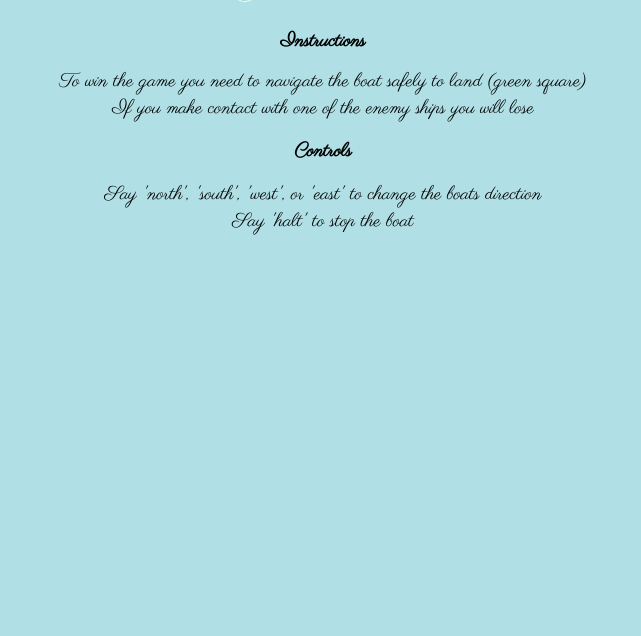
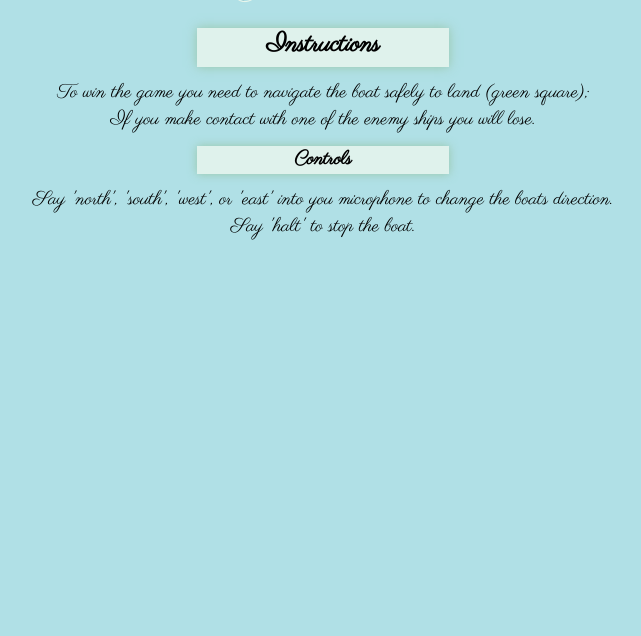
Before and after one commit to rodgnathaniel/Constantine, a Django app: page /instructions/ in a window 1280 px wide. Shown: the part 164-800 px from the top of the page, without its empty margins (317-958 px from the left). Run offline with Django 3.2, Linux system fonts and the light colour scheme; some libraries are stand-ins or nearby versions.

Commit message:
orgnanized everything

```diff
--- a/Constantine/boat/templates/boat/instructions.html
+++ b/Constantine/boat/templates/boat/instructions.html
@@ -2,11 +2,12 @@
 
 {% block content %}
 
-<h1 class="goodbye">Instructions</h1>
-<span class="goodbye">To win the game you need to navigate the boat safely to land (green square)</span>
-<span class="goodbye">If you make contact with one of the enemy ships you will lose</span>
-<h2 class="goodbye">Controls</h2>
-<span class="goodbye">Say 'north', 'south', 'west', or 'east' to change the boats direction</span>
-<span class="goodbye">Say 'halt' to stop the boat</span>
+    <h1 id="instructions">Instructions</h1>
+        <span class="center_text">To win the game you need to navigate the boat safely to land (green square);</span>
+        <span class="center_text">If you make contact with one of the enemy ships you will lose.</span>
+
+    <h2  id="controls">Controls</h2>
+        <span class="center_text">Say 'north', 'south', 'west', or 'east' into you microphone to change the boats direction.</span>
+        <span class="center_text">Say 'halt' to stop the boat.</span>
 
 {% endblock %}
--- a/Constantine/boat/templates/boat/scores.html
+++ b/Constantine/boat/templates/boat/scores.html
@@ -3,8 +3,8 @@
 {% block content %}
 
 {% for game in games %}
-    <p>{{ game.won }}
-    <p>{{ game.time }}</p>
+    <p class="center_text">Game Win: {{ game.won }}</p>
+    <p class="center_text">Seconds: {{ game.time }}</p>
     <hr>
 {% endfor %}
 
--- a/Constantine/users/static/users/css/main.css
+++ b/Constantine/users/static/users/css/main.css
@@ -11,14 +11,10 @@
     -BODY-
 #####################################################*/
 
-.body_{
+body{
     background-color: rgba(176,224,230,10);
     /* background-image:url(https://wallpapercave.com/wp/02IiKRa.jpg)
     } */
-}
-
-.body_2{
-    background-color: rgba(176,124,130,10);
 }
 
 
@@ -217,50 +202,14 @@ a{
     flex-wrap: wrap;
     margin: 0% 0% 0% 9%;
 }
-.goodbye {
+
+.center_text {
     text-align: center;
     font-size: 120%;
     font-family: 'Parisienne', cursive;
     display: flex;
     justify-content: center;
     flex-wrap: wrap;
-}
-.hello {
-    background-color:rgba(255,255,240, .6);
-    text-align: center;
-    font-size: 120%;
-    font-family: 'Parisienne', cursive;
-    display: flex;
-    justify-content: center;
-    margin: 1% 15% 0% 37%;
-    flex-wrap: wrap;
-    width:25%;
-    height: 10%;
-    box-shadow: 0 0 10px 0 rgba(143,188,143,.7);
-}
-
-.hello_2 {
-    background-color:rgba(255,127,80, .6);
-    text-align: center;
-    font-size: 120%;
-    font-family: 'Parisienne', cursive;
-    display: flex;
-    justify-content: center;
-    margin: 1% 15% 0% 37%;
-    flex-wrap: wrap;
-    width:25%;
-    height: 10%;
-    box-shadow: 0 0 10px 0 rgba(143,188,143,.7);
-}
-
-#q{
-    font-size: 160%;
-    font-family: 'Parisienne', cursive;
-    text-align: center;
-    display: flex;
-    justify-content: center;
-    flex-wrap: wrap;
-    margin: 1% 0% 1% 0%;
 }
 
 
@@ -308,91 +259,35 @@ a{
 
 
 /* #####################################################
-    -FLAG-
+    -INSTRUCIONS PAGE-
 #####################################################*/
-/*
-.top_{
-    background-color:rgba(230,230,250, .6);
+
+#instructions {
+    background-color:rgba(255,255,240, .6);
+    border-radius: 8px 8px, 8px 8px;
+    text-align: center;
+    font-size: 160%;
+    font-family: 'Parisienne', cursive;
+    display: flex;
+    justify-content: center;
+    margin: 1% 15% 1% 40%;
+    flex-wrap: wrap;
+    width:20%;
+    height: 5%;
+    box-shadow: 0 0 10px 0 rgba(143,188,143,.7);
+}
+
+#controls {
+    background-color:rgba(255,255,240, .6);
+    border-radius: 8px, 8px, 8px, 8px;
     text-align: center;
     font-size: 120%;
     font-family: 'Parisienne', cursive;
     display: flex;
     justify-content: center;
-    margin: 0% 15% 0% 40%;
+    margin: 1% 15% 1% 40%;
     flex-wrap: wrap;
     width:20%;
-    height: 5%;
+    height: 3.5%;
+    box-shadow: 0 0 10px 0 rgba(143,188,143,.7);
 }
-.top_2{
-    background-color:rgba(220,20,60,1);
-    text-align: center;
-    font-size: 120%;
-    font-family: 'Parisienne', cursive;
-    display: flex;
-    justify-content: center;
-    margin: 0% 15% 0% 40%;
-    flex-wrap: wrap;
-    width:20%;
-    height: 5%;
-}
-.middle_{
-    background-color:rgba(230,230,250, .6);
-    text-align: center;
-    font-size: 120%;
-    font-family: 'Parisienne', cursive;
-    display: flex;
-    justify-content: center;
-    margin: 0% 15% 0% 40%;
-    flex-wrap: wrap;
-    width:20%;
-    height: 5%;
-}
-.middle_2{
-    background-color:rgba(30,144,255,1);
-    text-align: center;
-    font-size: 120%;
-    font-family: 'Parisienne', cursive;
-    display: flex;
-    justify-content: center;
-    margin: 0% 15% 0% 40%;
-    flex-wrap: wrap;
-    width:20%;
-    height: 5%;
-}
-.bottom_{
-    background-color:rgba(230,230,250, .6);
-    text-align: center;
-    font-size: 120%;
-    font-family: 'Parisienne', cursive;
-    display: flex;
-    justify-content: center;
-    margin: 0% 15% 0% 40%;
-    flex-wrap: wrap;
-    width:20%;
-    height: 5%;
-}
-.bottom_2{
-    background-color:rgba(255,215,0,1);
-    text-align: center;
-    font-size: 120%;
-    font-family: 'Parisienne', cursive;
-    display: flex;
-    justify-content: center;
-    margin: 0% 15% 0% 40%;
-    flex-wrap: wrap;
-    width:20%;
-    height: 5%;
-}
- */
-
-
-
-/*
-.boat_sel {
-    color: black;
-    background-color:rgba(255,255,240, .6);
-    display: flex;
-    justify-content: center;
-    flex-wrap: wrap;
-    width: 100%;
-} */
--- a/Constantine/users/templates/users/base.html
+++ b/Constantine/users/templates/users/base.html
@@ -6,14 +6,14 @@
         <script src="https://cdnjs.cloudflare.com/ajax/libs/axios/0.18.0/axios.min.js" type="text/javascript"></script>
         <script src="https://unpkg.com/ionicons@4.5.5/dist/ionicons.js"></script>
     </head>
-    <body class="body_">
+    <body>
         {% include 'users/nav_redirect.html' %}
-        <div class="flex_boat">
+        <div id="flex_boat">
             <a href="{% url 'boat:home' %}">
-            <img id="boat" src="https://ya-webdesign.com/images/caravel-drawing-big-boat-5.png">
+            <img id="boat_image" src="https://ya-webdesign.com/images/caravel-drawing-big-boat-5.png">
             </a>
         </div>
-        <span id="constantine">Constantine</span>
+        <span id="constantine_title">Constantine</span>
 
 
         {% if messages %}
--- a/Constantine/users/templates/users/login.html
+++ b/Constantine/users/templates/users/login.html
@@ -3,7 +3,7 @@
     <div>
         <form method="POST">
             {% csrf_token %}
-            <fieldset class="log_form">
+            <fieldset id="log_form">
                 <legend>Welcome</legend>
                 {{ form.as_p }}
             </fieldset>
--- a/Constantine/users/templates/users/logout.html
+++ b/Constantine/users/templates/users/logout.html
@@ -1,4 +1,4 @@
 {% extends "users/base.html" %}
 {% block content %}
-    <span class="goodbye">Come sail again soon!</span>
+    <span class="center_text">Come sail again soon!</span>
 {% endblock %}
--- a/Constantine/users/templates/users/nav_redirect.html
+++ b/Constantine/users/templates/users/nav_redirect.html
@@ -1,4 +1,4 @@
-<div class="sticky">
+<div id="menu_sticky">
       <div class="dropdown">
             <button class="dropbtn">☰</button>
             <div class="dropdown-content">
--- a/Constantine/users/templates/users/registration.html
+++ b/Constantine/users/templates/users/registration.html
@@ -6,8 +6,8 @@
     <div>
         <form method="POST">
             {% csrf_token %}
-            <fieldset class="reg_form">
-                <legend class="goodbye">Join</legend>
+            <fieldset id="reg_form">
+                <legend class="center_text">Join</legend>
                 {{ form|crispy }}
             </fieldset>
             <div>
```
Also changed, not shown: other parts of Constantine/users/static/users/css/main.css (+13 -22 lines), Constantine/boat/templates/boat/boat.html (+32 -55 lines), Constantine/db.sqlite3.
